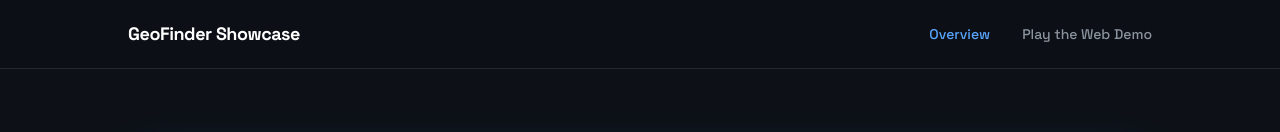
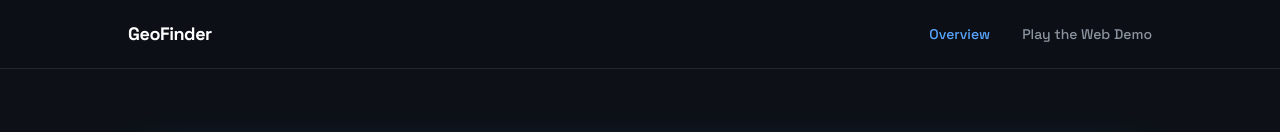
Before and after one commit to OOF2510/geoguess-web, a React (Vite) app: page / in a window 1280 px wide. Shown: the top 132 px of the page. Built offline with nearby package versions, Linux system fonts and the light colour scheme.

Commit message:
Update Navbar.jsx

```diff
--- a/src/components/Navbar.jsx
+++ b/src/components/Navbar.jsx
@@ -21,7 +21,7 @@ function Navbar() {
           onClick={close}
           className="text-lg font-semibold tracking-tight text-white transition hover:text-accent"
         >
-          GeoFinder Showcase
+          GeoFinder
         </Link>
         <div className="hidden items-center gap-8 md:flex">
           {links.map((link) => (
```
